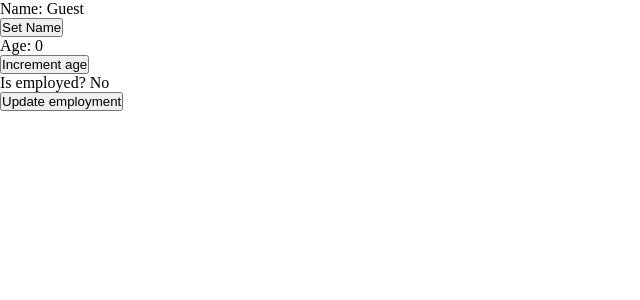
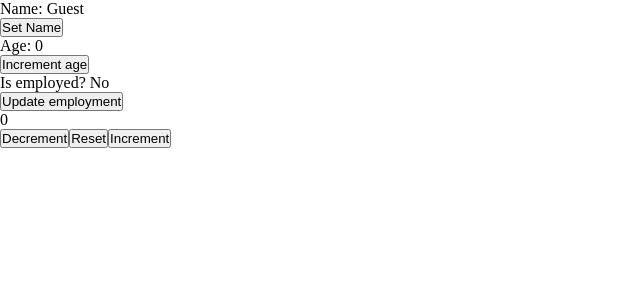
Before and after one commit to GabrielCruz45/react, a React (Vite) app in the folder my-react-app/: page / in a window 1280 px wide. Shown: the top 300 px of the page, without its empty margins (0-640 px from the left). Built offline with nearby package versions, Linux system fonts and the light colour scheme.

Commit message:
finished useState tutorial

```diff
--- a/my-react-app/src/App.jsx
+++ b/my-react-app/src/App.jsx
@@ -1,4 +1,5 @@
 // te quedaste en
+import Counter from "./Counter.jsx";
 import Hook from "./Hook.jsx";
 
 
@@ -7,6 +8,7 @@
     return(
         <>
             <Hook />
+            <Counter />
         </>
     );
 };
--- /dev/null
+++ b/my-react-app/src/Counter.jsx
@@ -0,0 +1,26 @@
+import { useState } from 'react';
+
+export default function Counter() {
+    const [count, setCount] = useState(0);
+
+    function increment(){
+        setCount(count + 1);
+    };
+
+    function decrement(){
+        setCount(count - 1);
+    };
+
+    function reset(){
+        setCount(0);
+    };
+
+    return(
+        <div>
+            <p>{count}</p>
+            <button onClick={decrement}>Decrement</button>
+            <button onClick={reset}>Reset</button>
+            <button onClick={increment}>Increment</button>
+        </div>
+    );
+};
--- a/my-react-app/src/Hook.jsx
+++ b/my-react-app/src/Hook.jsx
@@ -11,9 +11,7 @@
 
 export default function Hook(){
     const [name, setName] = useState("Guest");
-
     const [age, setAge] = useState(0);
-
     const [isEmployed, setIsEmployed] = useState(false);
 
 
@@ -49,7 +47,7 @@
             </button>
 
             <p>
-                Is employed? {isEmployed ? "Yes" : "No"}
+                Is employed? {isEmployed ? "Yes" : "No"} {/* ternary operator */}
             </p>
             <button onClick={updateEmployment}>
                 Update employment
```
